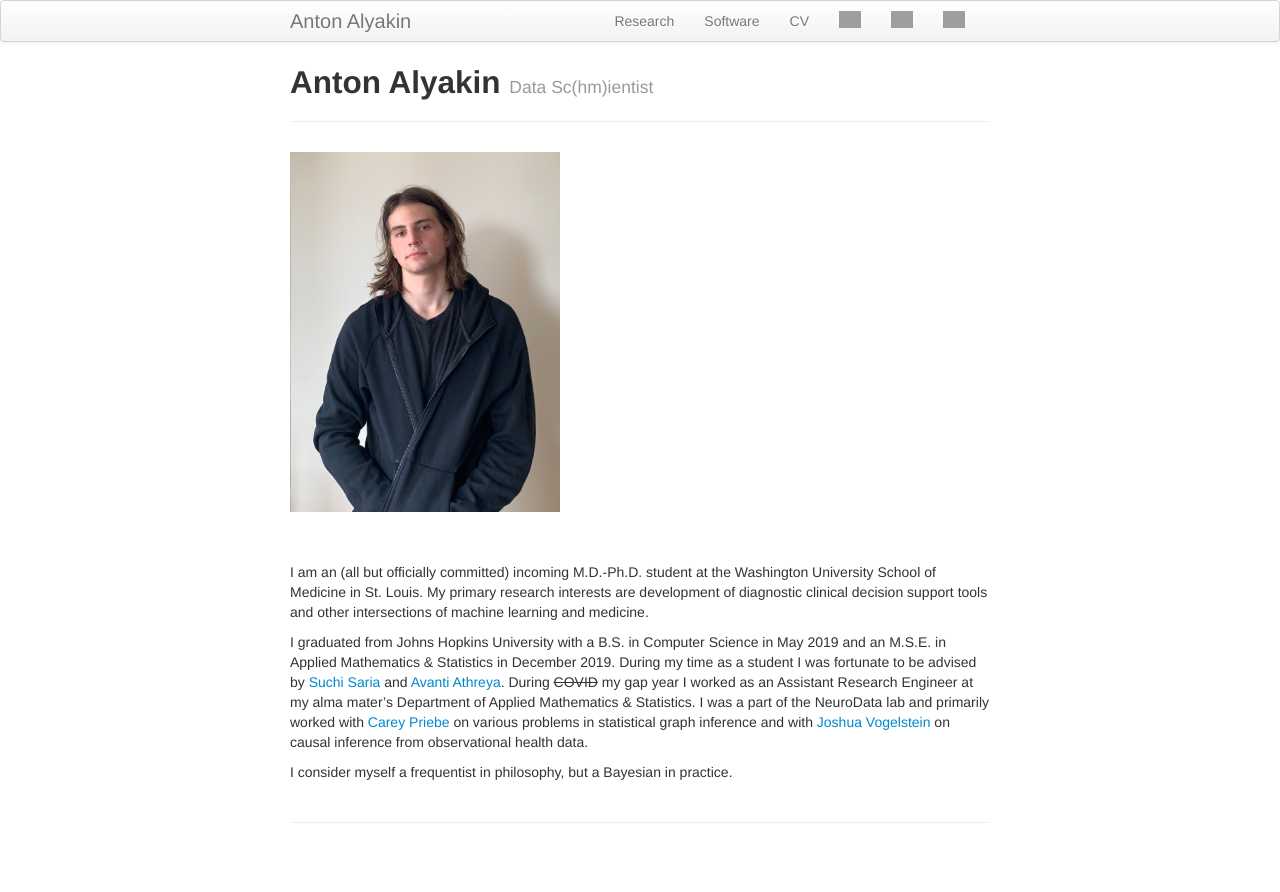
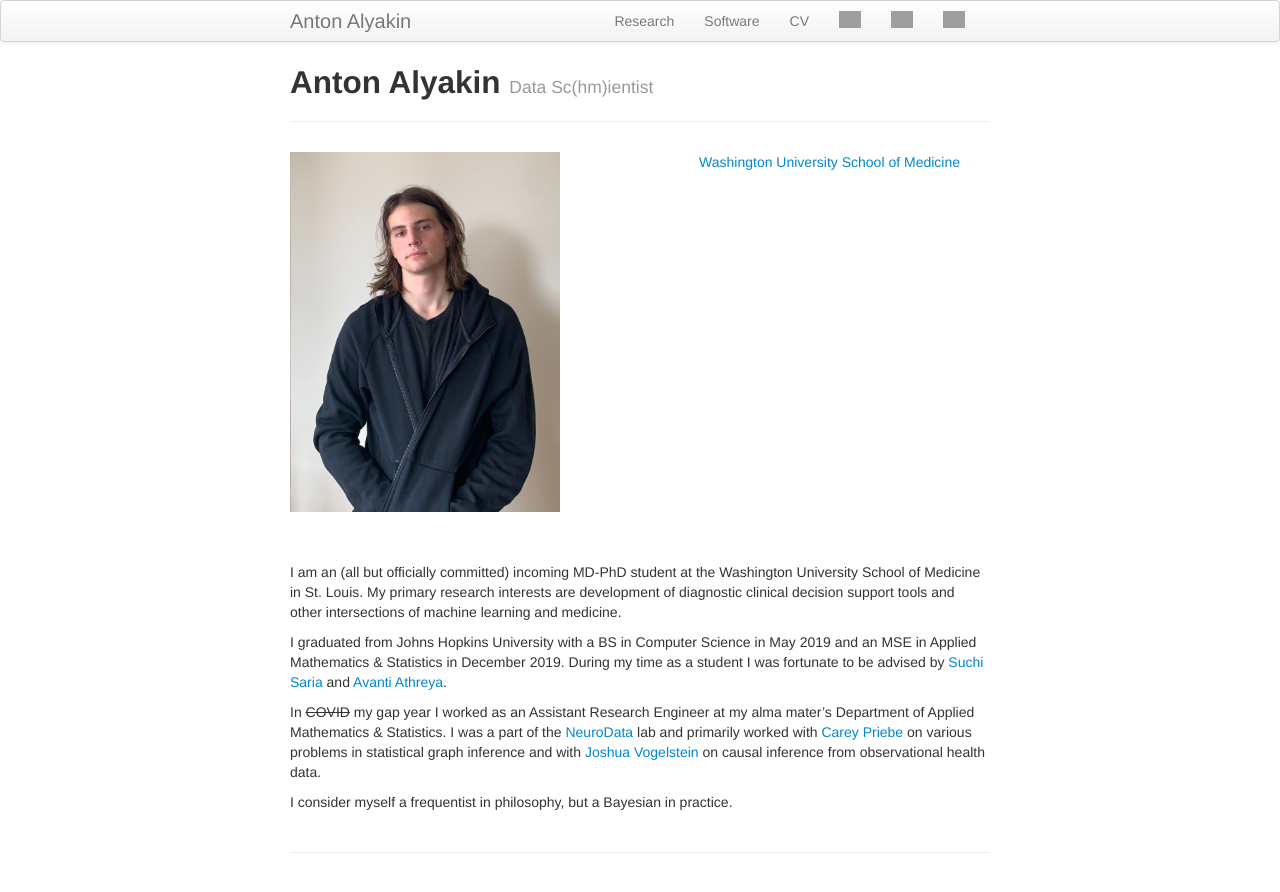
Before and after one commit to alyakin314/alyakin314.github.io, a Jekyll site: the page built from index.md, in a window 1280 px wide. Shown: the top 892 px of the page. Built offline with Jekyll 4.4.1, drawn with Linux system fonts in a browser that asks for light colours; grey boxes are pictures that could not be loaded.

Commit message:
added linkys to index

```diff
--- a/index.md
+++ b/index.md
@@ -11,6 +11,7 @@ description: Assistant Research Engineer at Johns Hopkins
 	</div>
 	<div class = "span4">
 		<div style="text-align:right">
+        <a href="https://medicine.wustl.edu/">Washington University School of Medicine</a><br/>
                 <!--
 		<a href="https://engineering.jhu.edu/ams/">Department of Applied Mathematics & Statistics</a><br/>
 		<a href="https://engineering.jhu.edu/">Whiting School of Engineering</a><br/>
@@ -27,19 +28,20 @@ description: Assistant Research Engineer at Johns Hopkins
 <br/>
 <br/>
 
-I am an (all but officially committed) incoming M.D.-Ph.D. student at the
-Washington University School of Medicine in St. Louis. My primary research
-interests are development of diagnostic clinical decision support tools and
-other intersections of machine learning and medicine.
+I am an (all but officially committed) incoming MD-PhD student at the Washington
+University School of Medicine in St. Louis. My primary research interests are
+development of diagnostic clinical decision support tools and other
+intersections of machine learning and medicine.
 
-I graduated from Johns Hopkins University with a B.S. in Computer Science in
-May 2019 and an M.S.E. in Applied Mathematics & Statistics in December 2019.
+I graduated from Johns Hopkins University with a BS in Computer Science in
+May 2019 and an MSE in Applied Mathematics & Statistics in December 2019.
 During my time as a student I was fortunate to be advised by
 [Suchi Saria](https://suchisaria.jhu.edu/) and
 [Avanti Athreya](https://engineering.jhu.edu/ams/faculty/avanti-athreya/).
-During ~~COVID~~ my gap year I worked as an Assistant Research Engineer at my
-alma mater's Department of Applied Mathematics & Statistics. I was a part of the
-NeuroData lab and primarily worked with
+
+In ~~COVID~~ my gap year I worked as an Assistant Research Engineer at my alma
+mater's Department of Applied Mathematics & Statistics. I was a part of the
+[NeuroData](https://neurodata.io/) lab and primarily worked with
 [Carey Priebe](https://www.ams.jhu.edu/~priebe/) on various problems in
 statistical graph inference and with [Joshua Vogelstein](https://jovo.me/) on
 causal inference from observational health data.
```
